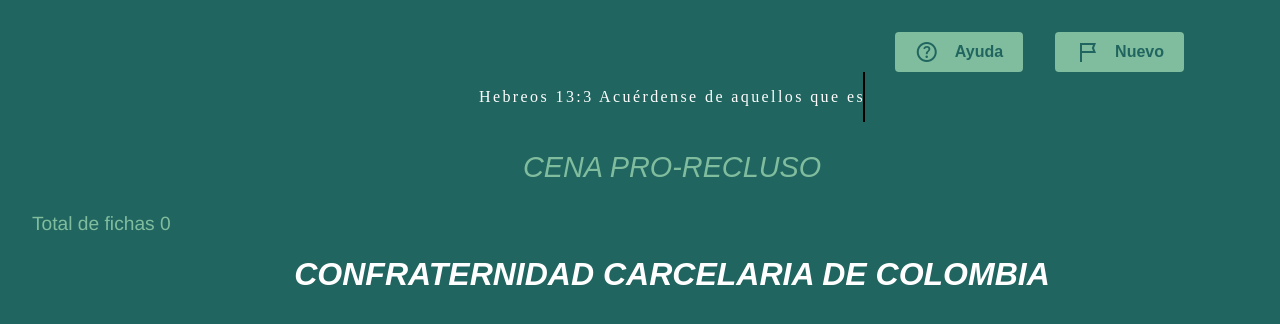
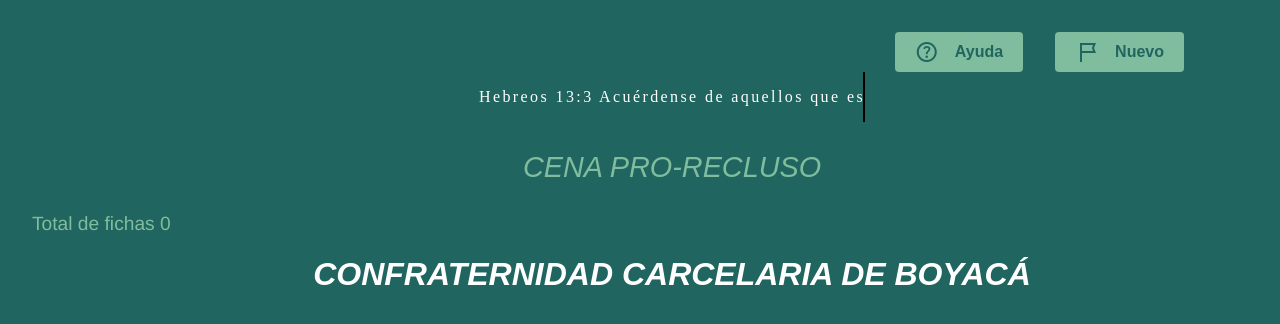
Before and after one commit to ricardorodriguez1147/fundraising_dinner_prisiones, a plain HTML site: page index.html in a window 1280 px wide. Shown: the top 324 px of the page. Drawn offline with nearby package versions, Linux system fonts and the light colour scheme.

Commit message:
De Boyaca

```diff
--- a/index.html
+++ b/index.html
@@ -47,7 +47,7 @@
             CENA PRO-RECLUSO</p>
         <p class="texto_normal" style="color: var(--dorado);" id="pr"></p>
         <h1 style="text-align: center; width: 100%;" class="kanit-semibold-italic">
-            CONFRATERNIDAD CARCELARIA DE COLOMBIA</h1>
+            CONFRATERNIDAD CARCELARIA DE BOYACÁ</h1>
 
         <div id="id_div_boton" style="display: none; justify-content: space-evenly;">
             <button id="btn_seleccionar" class="boton-bonito" onclick="Seleccionar()">
```
